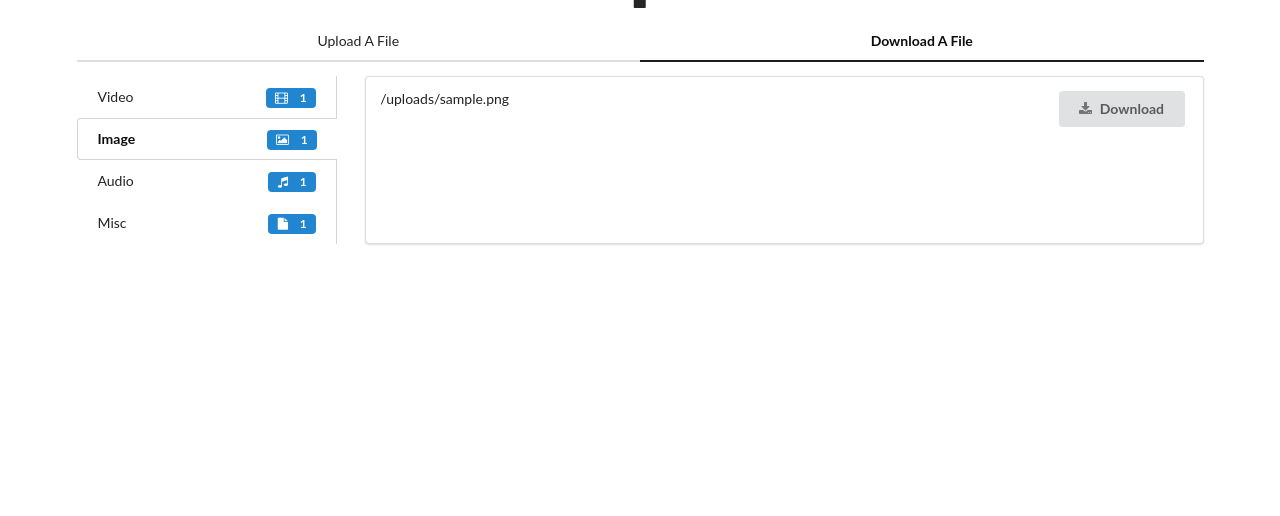
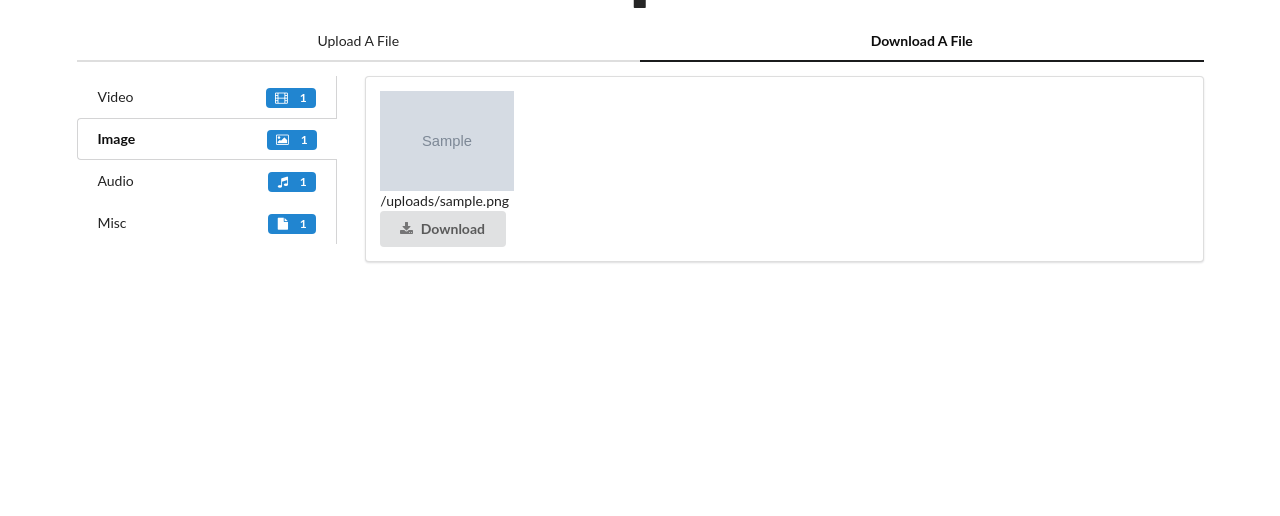
Before and after one commit to blessed-tawanda/homefileserver, a Node server app: template views/images.ejs in a window 1280 px wide. Shown: the part 134-650 px from the top of the page. Run offline with Node 20, Linux system fonts and the light colour scheme; the template is opened without the code that fills it: most values are stand-ins (such as "Sample title", 1, 10 or a date in 2020); grey boxes marked "Sample" are stand-in pictures; some libraries are stand-ins or nearby versions.

Commit message:
Show image previews

```diff
--- a/views/images.ejs
+++ b/views/images.ejs
@@ -1,16 +1,21 @@
 <!DOCTYPE html>
 <html lang="en">
   <head>
-    <meta charset="UTF-8">
-    <meta name="viewport" content="width=device-width, initial-scale=1.0">
-    <meta http-equiv="X-UA-Compatible" content="ie=edge">
+    <meta charset="UTF-8" />
+    <meta name="viewport" content="width=device-width, initial-scale=1.0" />
+    <meta http-equiv="X-UA-Compatible" content="ie=edge" />
     <title>FileKip|Download</title>
-    <link rel="stylesheet" href="./semantic/dist/semantic.css">
-    <link rel="stylesheet" href="./css/style.css" type="text/css">
+    <link rel="stylesheet" href="./semantic/dist/semantic.css" />
+    <link rel="stylesheet" href="./css/style.css" type="text/css" />
+    <style>
+      .image-preview {
+        height: 100px;
+      }
+    </style></style>
   </head>
   <body>
     <div class="ui container">
-    <img class="ui centered image" src="img/logo.png" alt="logo" srcset="">
+      <img class="ui centered image" src="img/logo.png" alt="logo" srcset="" />
     </div>
     <div class="ui horizontal divider">
       <i class="file icon"></i>
@@ -24,26 +29,47 @@
           Download A File
         </a>
       </div>
-    <div class="ui grid computer only">
+      <div class="ui grid">
         <div class="four wide column">
           <div class="ui vertical fluid tabular menu">
-                <a class="item" href="/download">Video <div class="ui blue label"> <i class="icon video"></i> <%=video.length%></div> </a>
-                <a class="active item" href="/image">Image <div class="ui blue label"> <i class="icon image"></i> <%=image.length%></div></a>
-                <a class="item" href="/audio">Audio <div class="ui blue label"> <i class="icon music"></i> <%=audio.length%></div></a>
-                <a class="item" href="/misc">Misc <div class="ui blue label"> <i class="icon file"></i> <%=misc.length%></div></a>
+            <a class="item" href="/download"
+              >Video
+              <div class="ui blue label">
+                <i class="icon video"></i> <%=video.length%>
+              </div>
+            </a>
+            <a class="active item" href="/image"
+              >Image
+              <div class="ui blue label">
+                <i class="icon image"></i> <%=image.length%>
+              </div></a
+            >
+            <a class="item" href="/audio"
+              >Audio
+              <div class="ui blue label">
+                <i class="icon music"></i> <%=audio.length%>
+              </div></a
+            >
+            <a class="item" href="/misc"
+              >Misc
+              <div class="ui blue label">
+                <i class="icon file"></i> <%=misc.length%>
+              </div></a
+            >
           </div>
         </div>
         <div class="twelve wide stretched column">
           <div class="ui segment">
-                    <div class="ui middle aligned divided list">
+            <div class="ui grid">
               <%image.forEach(function(item){%>
-                      <div class="item">
-                              <div class="right floated content">
-                                <a class="ui button" href="/download/image/<%=item%>"> <i class="icon download"></i>Download</a>
+              <div class="four wide column text-elipsis">
+                <div>
+                  <img class="ui image mr-2" src="/download/image/<%=item%>" alt="" srcset="" />
                 </div>
-                              <div class="content">
-                                <%=item%>
-                              </div>
+                <span class="block"><%=item%></span>
+                <br>
+                <a class="ui button" href="/download/image/<%=item%>">
+                  <i class="icon download"></i>Download</a>
                 </div>
               <%})%>
             </div>
@@ -51,12 +77,9 @@
         </div>
       </div>
     </div>
-
   </body>
   <script src="./js/jquery-3.2.1.min.js"></script>
   <script src="./semantic/dist/semantic.min.js"></script>
 
-<script>
-
-</script>
+  <script></script>
 </html>
```
Lines whose indentation alone changed are shown as unchanged.
